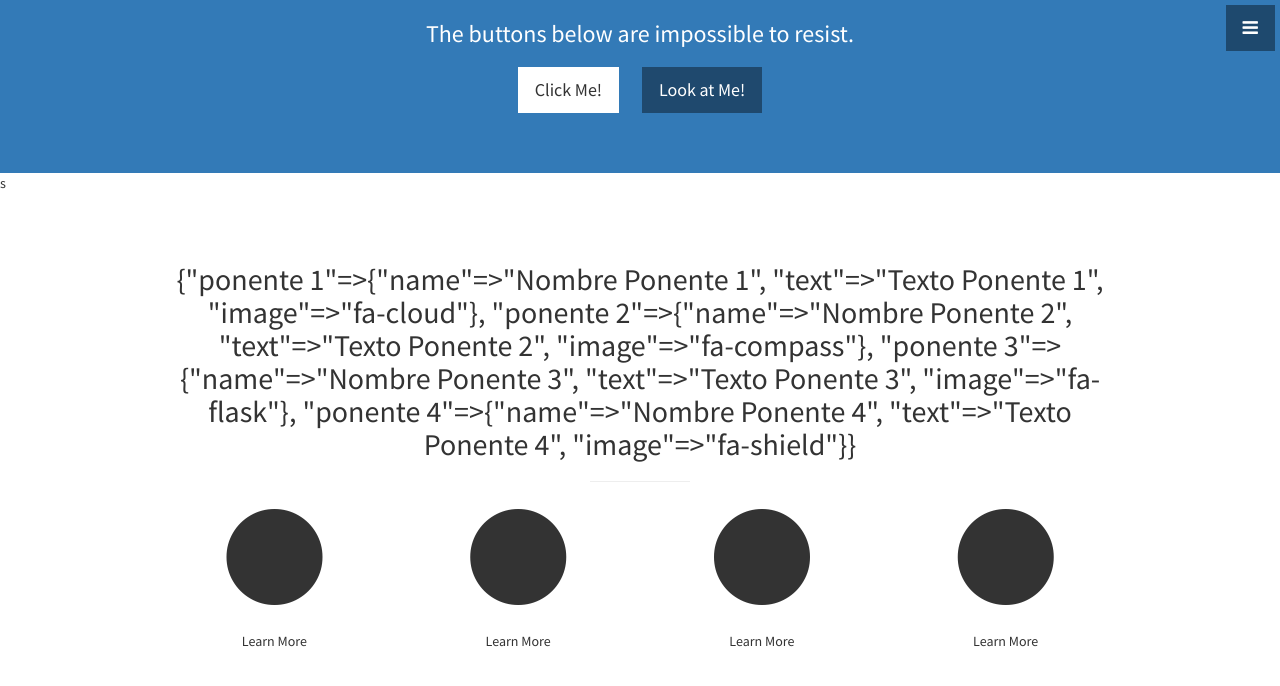
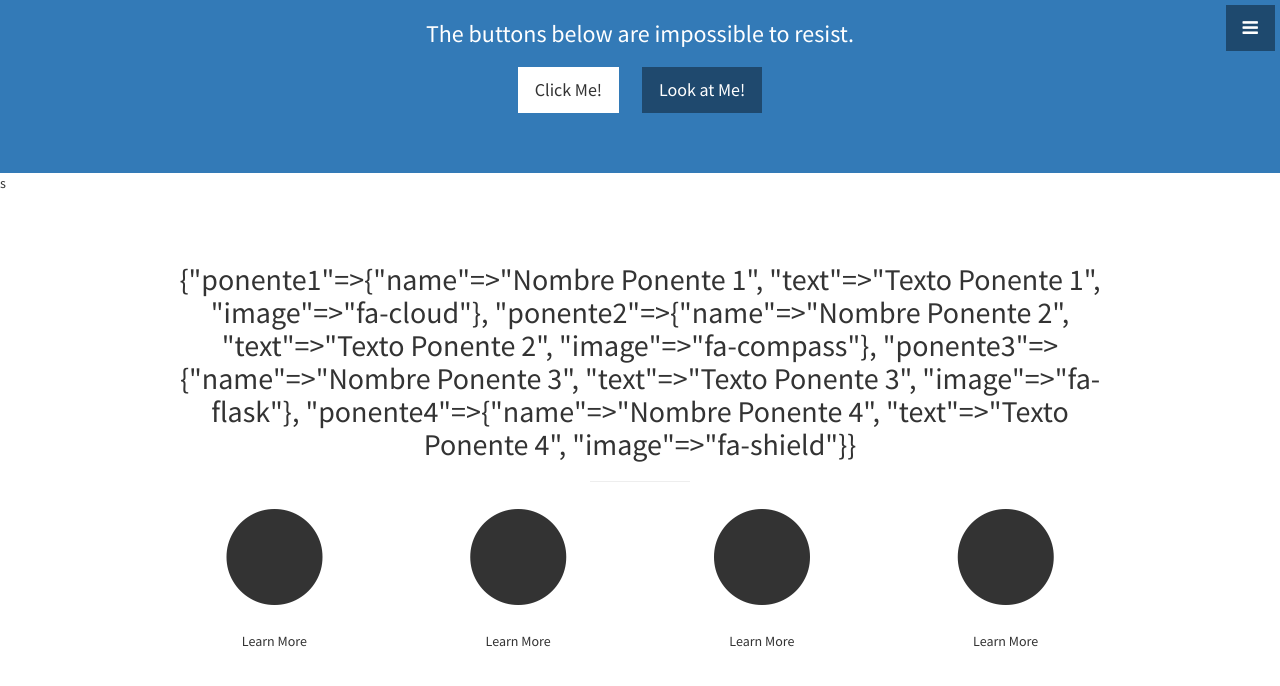
Before and after one commit to Deadlyelder/test-jekyll-gh-pages, a Jekyll site: the page built from index.html, in a window 1280 px wide and 900 px high, scrolled down 2919 px, cut to the strip 0-734 px from the top of the window. Shown: the top 686 px of the strip. Built offline with Jekyll 4.4.1, drawn with Linux system fonts in a browser that asks for light colours.

Commit message:
Update _config.yml

```diff
--- a/_config.yml
+++ b/_config.yml
@@ -30,19 +30,19 @@ theme: jekyll-theme-cayman
 
 #List for test
 ponentes:
-  ponente 1:
+  ponente1:
     name: Nombre Ponente 1
     text: Texto Ponente 1
     image: fa-cloud
-  ponente 2:
+  ponente2:
     name: Nombre Ponente 2
     text: Texto Ponente 2
     image: fa-compass
-  ponente 3:
+  ponente3:
     name: Nombre Ponente 3
     text: Texto Ponente 3
     image: fa-flask
-  ponente 4:
+  ponente4:
     name: Nombre Ponente 4
     text: Texto Ponente 4
     image: fa-shield
```
